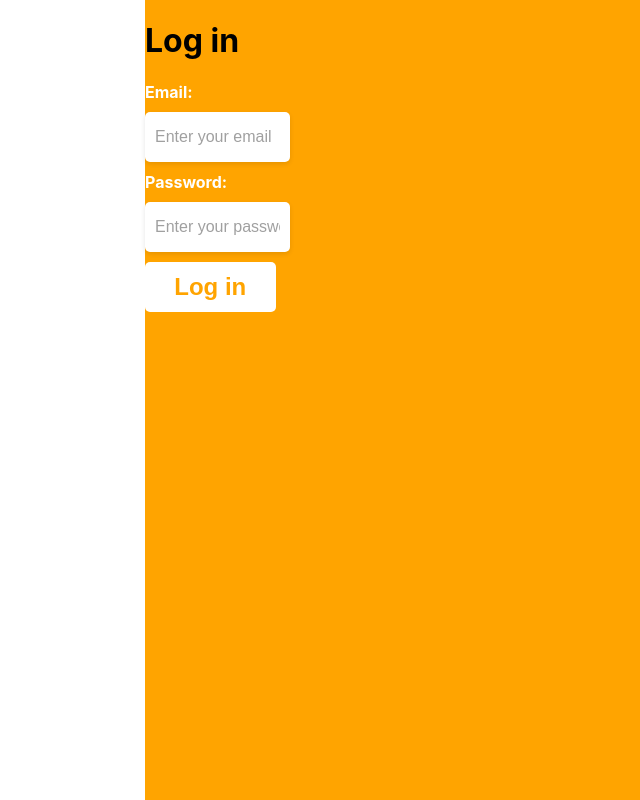
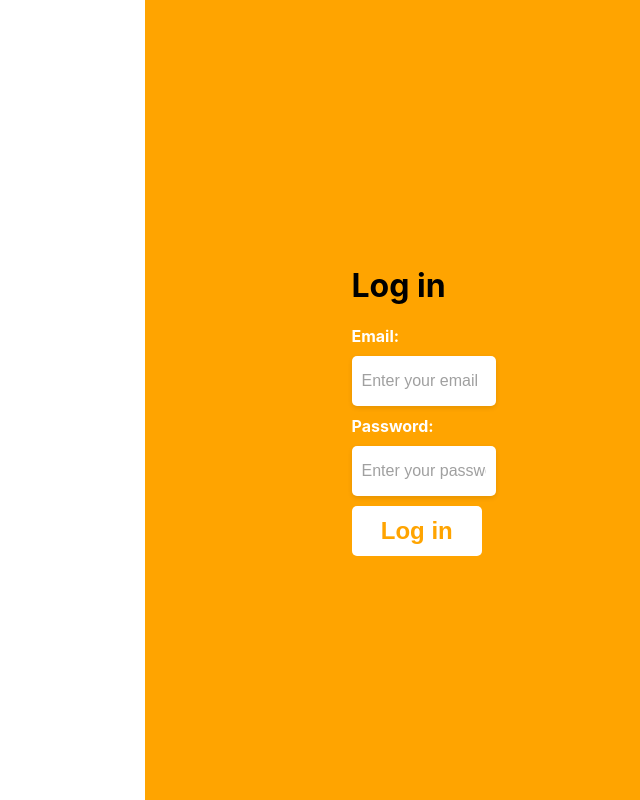
Before and after one commit to kamalakoum/ai_podcast, a React (Create React App) app in the folder admin-dashboard/: page / in a window 1280 px wide. Shown: the whole page, without its empty margins (495-1135 px from the left). Built offline with nearby package versions, Linux system fonts and the light colour scheme.

Commit message:
admin: display left-container center

```diff
--- a/admin-dashboard/src/components/pages/login/index.css
+++ b/admin-dashboard/src/components/pages/login/index.css
@@ -12,12 +12,10 @@
     width: 50vw;
     background-color: #ffa400;
     display: flex;
+    justify-content: center;
+    align-items: center;
 }
 
 .login-btn {
     color: #ffa400;
 }
-
-.center {
-    align-items: center;
-}
```
